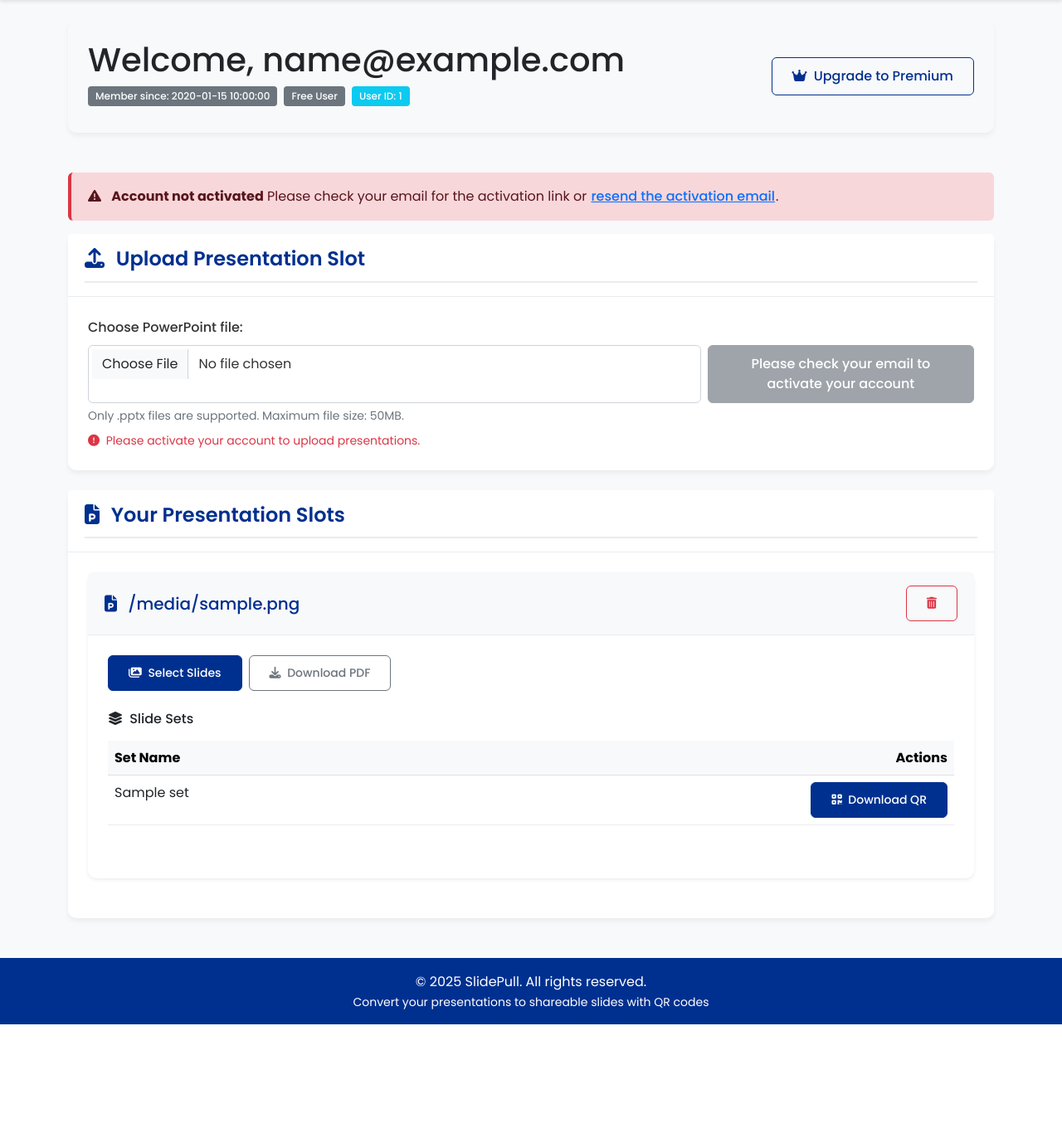
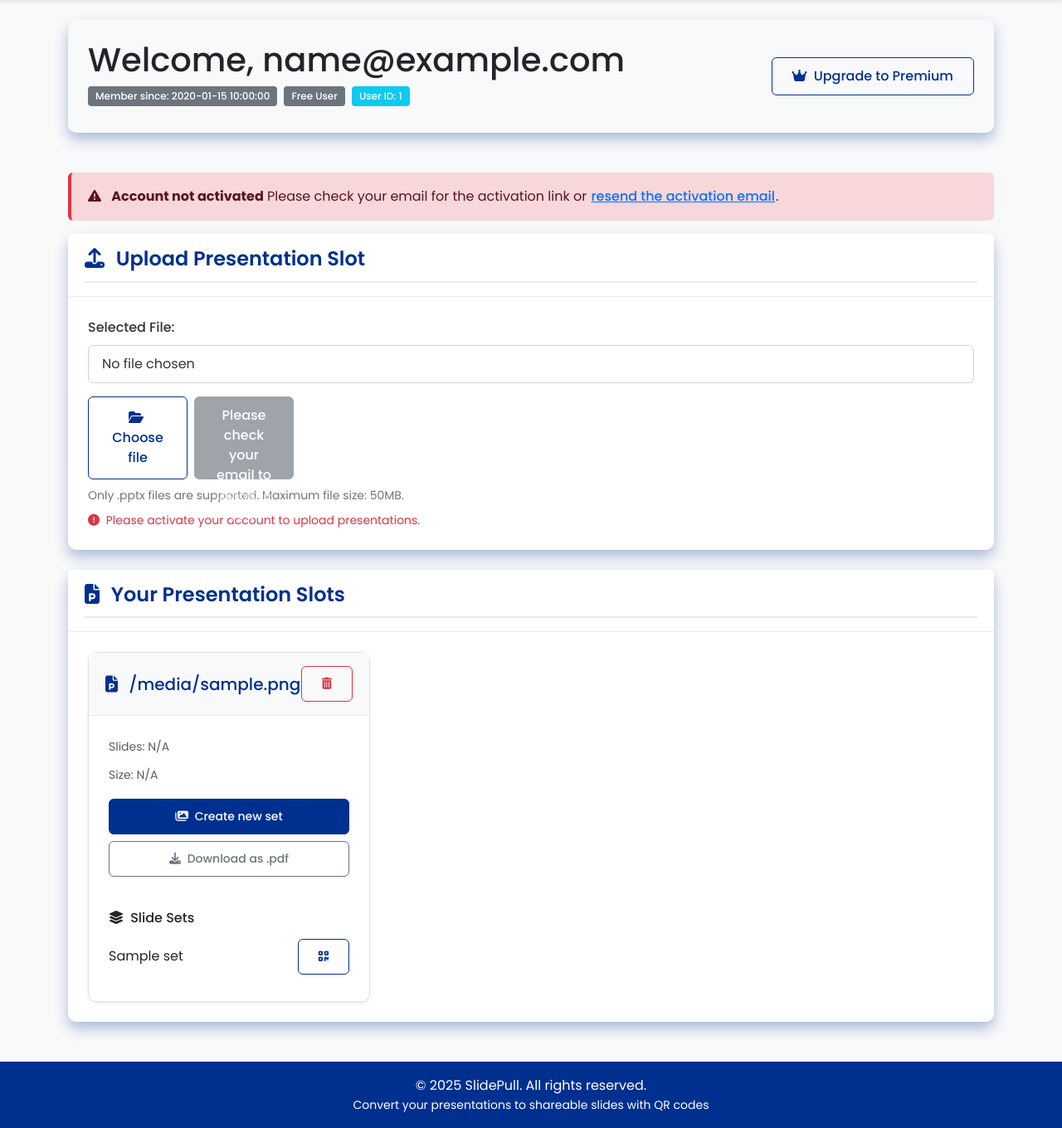
Before and after one commit to DanMGocan/dreamsofjacopo, a FastAPI app: template templates/dashboard.html in a window 1280 px wide. Shown: the part 71-1431 px from the top of the page at 83% size. Before the commit the page ends 1306 px from the top, so only its background shows below. Run offline with FastAPI, Linux system fonts and the light colour scheme; the template is opened without the code that fills it: most values are stand-ins (such as "Sample title", 1, 10 or a date in 2020); parts of the project's set-up code (start-up, migrations or seed data) failed here and were passed over; some libraries are stand-ins or nearby versions.

Commit message:
UI changes

```diff
--- a/templates/base.html
+++ b/templates/base.html
@@ -262,6 +262,14 @@
             opacity: 0.15; /* Set transparency to 95% */
             z-index: -1; /* Place the pseudo-element behind the content */
         }
+
+        .card-navy-border {
+            border: 1px solid var(--primary-color) !important; /* Thin navy border */
+        }
+
+        .card-navy-shadow {
+            box-shadow: 0 8px 16px rgba(0, 48, 143, 0.3) !important; /* Stronger navy blue shadow */
+        }
     </style>
     <!-- Optional additional CSS -->
     <link href="/static/css/styles.css" rel="stylesheet">
--- a/templates/dashboard.html
+++ b/templates/dashboard.html
@@ -45,7 +45,7 @@
 <!-- User Profile Section -->
 <div class="row mb-4">
     <div class="col-lg-12">
-        <div class="card bg-light-gray">
+        <div class="card bg-light-gray card-navy-shadow"> {# Added card-navy-shadow #}
             <div class="card-body">
                 <div class="row align-items-center">
                     <div class="col-md-8">
@@ -107,7 +107,7 @@
 {% endif %}
 
 <!-- Upload Section -->
-<div class="card mb-4">
+<div class="card mb-4 card-navy-shadow"> {# Added card-navy-shadow #}
     <div class="card-header bg-white">
         <h2 class="section-title h4 mb-0">
             <i class="fas fa-upload me-2"></i> Upload Presentation Slot
@@ -121,12 +121,24 @@
             </div>
         {% else %}
                 <form id="uploadForm" action="/upload-pptx" method="post" enctype="multipart/form-data">
-                    <div class="row align-items-center">
-                        <div class="col-12"> {# Changed from col-md-9 to col-12 #}
-                            <label for="pptx_file" class="form-label">Choose PowerPoint file:</label>
-                            <div class="d-flex align-items-stretch gap-2">
-                                <input type="file" id="pptx_file" name="pptx_file" class="form-control flex-grow-1" accept=".pptx" required style="height: auto;"> {# Added style="height: auto;" #}
-                                <button type="submit" class="btn btn-primary {% if not account_activated %}btn-secondary{% endif %}"
+                    <div class="row">
+                        <div class="col-12 mb-3">
+                            <label for="fileNameDisplay" class="form-label">Selected File:</label>
+                            <input type="text" id="fileNameDisplay" class="form-control" readonly value="No file chosen"> {# Text input for file name #}
+                        </div>
+                        <div class="col-12">
+                            <div class="d-flex gap-2">
+                                {# Hidden file input #}
+                                <input type="file" id="pptx_file" name="pptx_file" accept=".pptx" required style="display: none;">
+
+                                {# Custom "Choose file" button #}
+                                <button type="button" id="chooseFileButton" class="btn btn-outline-primary" style="width: 120px; height: 100px;"> {# Increased width #}
+                                    <i class="fas fa-folder-open me-1"></i> {# Added me-1 back for spacing #}
+                                    Choose file
+                                </button>
+
+                                {# Upload button #}
+                                <button type="submit" id="uploadButton" class="btn btn-primary {% if not account_activated %}btn-secondary{% endif %}" style="width: 120px; height: 100px;" {# Increased width #}
                                         {% if not account_activated %}disabled
                                         data-bs-toggle="tooltip"
                                         data-bs-placement="top"
@@ -138,7 +150,7 @@
                                     {% endif %}
                                 </button>
                             </div>
-                            <div class="form-text">Only .pptx files are supported. Maximum file size: 50MB.</div>
+                            <div class="form-text mt-2">Only .pptx files are supported. Maximum file size: 50MB.</div>
                             {% if not account_activated %}
                                 <div class="form-text text-danger mt-2">
                                     <i class="fas fa-exclamation-circle me-1"></i> Please activate your account to upload presentations.
@@ -148,12 +160,48 @@
                     </div>
                 </form>
                 <script>
-                    // Initialize tooltips
                     document.addEventListener('DOMContentLoaded', function() {
                         const tooltipTriggerList = [].slice.call(document.querySelectorAll('[data-bs-toggle="tooltip"]'));
                         tooltipTriggerList.map(function (tooltipTriggerEl) {
                             return new bootstrap.Tooltip(tooltipTriggerEl);
                         });
+
+                        const fileInput = document.getElementById('pptx_file');
+                        const chooseFileButton = document.getElementById('chooseFileButton');
+                        const fileNameDisplay = document.getElementById('fileNameDisplay');
+                        const uploadButton = document.getElementById('uploadButton');
+
+                        // Trigger file input click when "Choose file" button is clicked
+                        chooseFileButton.addEventListener('click', function() {
+                            fileInput.click();
+                        });
+
+                        // Update file name display when a file is selected
+                        fileInput.addEventListener('change', function() {
+                            if (fileInput.files && fileInput.files.length > 0) {
+                                fileNameDisplay.value = fileInput.files[0].name;
+                                // Enable upload button if a file is selected and account is activated
+                                if (!uploadButton.disabled) { // Check if it's not disabled by account activation status
+                                     uploadButton.classList.remove('btn-secondary');
+                                     uploadButton.classList.add('btn-primary');
+                                     uploadButton.innerHTML = '<i class="fas fa-cloud-upload-alt me-1"></i> Upload';
+                                }
+                            } else {
+                                fileNameDisplay.value = 'No file chosen';
+                                // Optionally disable upload button if no file is selected
+                                // uploadButton.disabled = true;
+                                // uploadButton.classList.remove('btn-primary');
+                                // uploadButton.classList.add('btn-secondary');
+                                // uploadButton.innerHTML = 'Choose file first';
+                            }
+                        });
+
+                         // Handle initial state of upload button based on account activation
+                         if (uploadButton.disabled) {
+                             uploadButton.classList.remove('btn-primary');
+                             uploadButton.classList.add('btn-secondary');
+                             uploadButton.innerHTML = 'Please check your email to activate your account';
+                         }
                     });
                 </script>
         {% endif %}
@@ -161,7 +209,7 @@
 </div>
 
 <!-- Presentation Slots List -->
-<div class="card">
+<div class="card card-navy-shadow"> {# Added card-navy-shadow #}
     <div class="card-header bg-white">
         <h2 class="section-title h4 mb-0">
             <i class="fas fa-file-powerpoint me-2"></i> Your Presentation Slots
@@ -169,15 +217,15 @@
     </div>
     <div class="card-body">
         {% if presentations %}
-            <div class="row">
+            <div class="row row-cols-1 row-cols-md-2 row-cols-lg-3 g-4"> {# Use Bootstrap grid for cards #}
                 {% for presentation in presentations %}
-                    <div class="col-lg-12 mb-4">
-                        <div class="card h-100 border-0 shadow-sm">
+                    <div class="col"> {# Each column will contain a card #}
+                        <div class="card h-100 border shadow-sm"> {# Added 'border' class #}
                             <div class="card-header bg-light-gray">
                                 <div class="d-flex justify-content-between align-items-center">
                                     <h3 class="h5 mb-0">
                                         <i class="fas fa-file-powerpoint me-2"></i>
-                                        {{ presentation.original_filename }}
+                                        {{ presentation.original_filename }} {# Presentation Title #}
                                     </h3>
                                     <div>
                                         <form action="/delete-presentation/{{ presentation.pdf_id }}" method="POST" class="d-inline">
@@ -189,53 +237,39 @@
                                     </div>
                                 </div>
                             </div>
-                            <div class="card-body">
+                            <div class="card-body d-flex flex-column">
+                                {# Add placeholders for number of slides and size - data not available in current template variables #}
+                                <p class="card-text mb-2"><small class="text-muted">Slides: N/A</small></p>
+                                <p class="card-text mb-3"><small class="text-muted">Size: N/A</small></p>
+
                                 <div class="d-flex flex-wrap gap-2 mb-3">
-                                    <a href="/select-slides/{{ presentation.pdf_id }}" class="btn btn-primary btn-sm">
-                                        <i class="fas fa-images me-1"></i> Select Slides
+                                    <a href="/select-slides/{{ presentation.pdf_id }}" class="btn btn-primary btn-sm flex-grow-1">
+                                        <i class="fas fa-images me-1"></i> Create new set
                                     </a>
-                                    <a href="{{ presentation.url_with_sas }}" target="_blank" class="btn btn-outline-secondary btn-sm">
-                                        <i class="fas fa-download me-1"></i> Download PDF
+                                    <a href="{{ presentation.url_with_sas }}" target="_blank" class="btn btn-outline-secondary btn-sm flex-grow-1">
+                                        <i class="fas fa-download me-1"></i> Download as .pdf
                                     </a>
                                 </div>
 
                                 <!-- Sets associated with this presentation slot -->
-                                <h4 class="h6 mt-4 mb-3">
+                                <h4 class="h6 mt-auto mb-2"> {# Use mt-auto to push sets to the bottom #}
                                     <i class="fas fa-layer-group me-1"></i> Slide Sets
                                 </h4>
 
                                 {% if presentation.sets %}
-                                    <div class="table-responsive">
-                                        <table class="table table-hover">
-                                            <thead class="table-light">
-                                                <tr>
-                                                    <th>Set Name</th>
-                                                    <th class="text-end">Actions</th>
-                                                </tr>
-                                            </thead>
-                                            <tbody>
-                                                {% for set in presentation.sets %}
-                                                    <tr>
-                                                        <td>{{ set.name }}</td>
-                                                        <td class="text-end">
-                                                            <a href="{{ set.qrcode_url_with_sas }}" class="btn btn-primary btn-sm" download>
-                                                                <i class="fas fa-qrcode me-1"></i> Download QR
-                                                            </a>
-                                                        </td>
-                                                    </tr>
-                                                {% endfor %}
-                                            </tbody>
-                                        </table>
-                                    </div>
+                                    <ul class="list-group list-group-flush">
+                                        {% for set in presentation.sets %}
+                                            <li class="list-group-item d-flex justify-content-between align-items-center py-2 px-0">
+                                                {{ set.name }}
+                                                <a href="{{ set.qrcode_url_with_sas }}" class="btn btn-outline-primary btn-sm" download>
+                                                    <i class="fas fa-qrcode"></i> {# Download QR icon #}
+                                                </a>
+                                            </li>
+                                        {% endfor %}
+                                    </ul>
                                 {% else %}
-                                    <div class="alert alert-light">
-                                        <i class="fas fa-info-circle me-2"></i> No sets created for this presentation slot yet.
-                                        <p class="mb-0 mt-1">
-                                            <a href="/select-slides/{{ presentation.pdf_id }}" class="alert-link">
-                                                Select slides
-                                            </a>
-                                            to create your first set.
-                                        </p>
+                                    <div class="alert alert-light py-2 px-3 mb-0"> {# Compact alert #}
+                                        <i class="fas fa-info-circle me-2"></i> No sets created yet.
                                     </div>
                                 {% endif %}
                             </div>
```
Also changed, not shown: templates/conversion/select-slides.html (+6 -12 lines).
